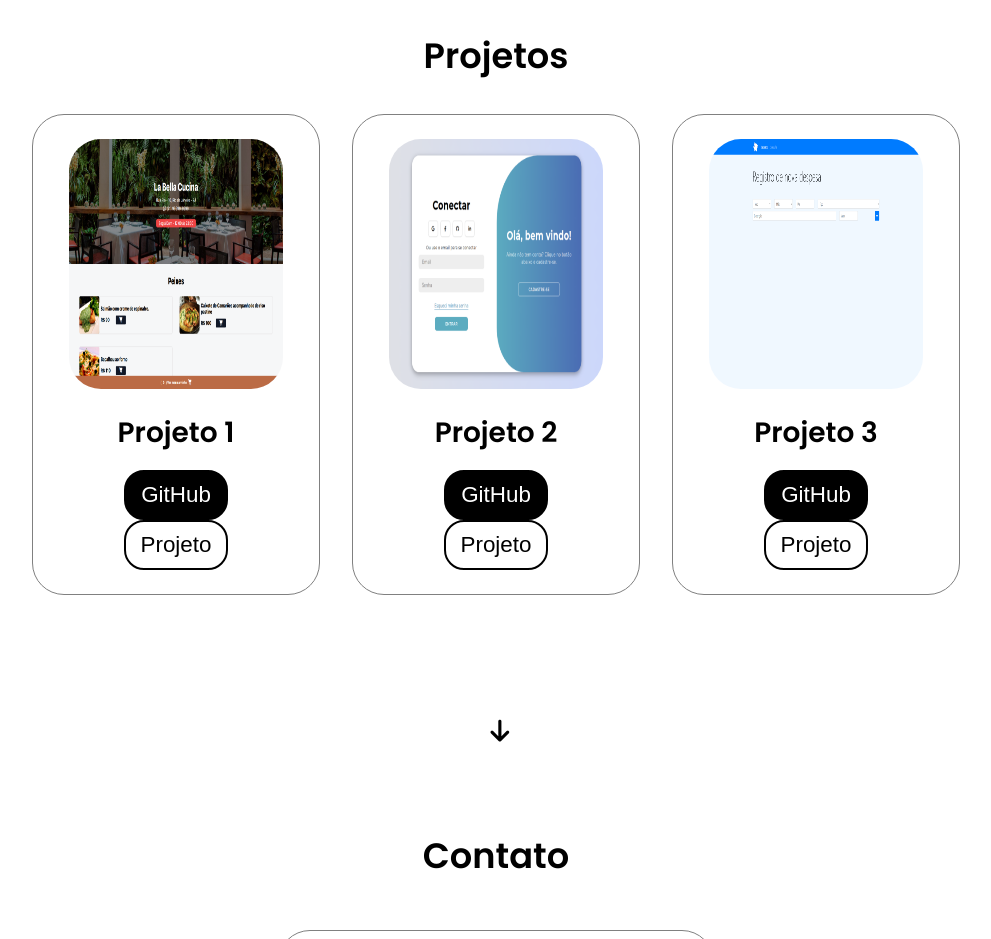
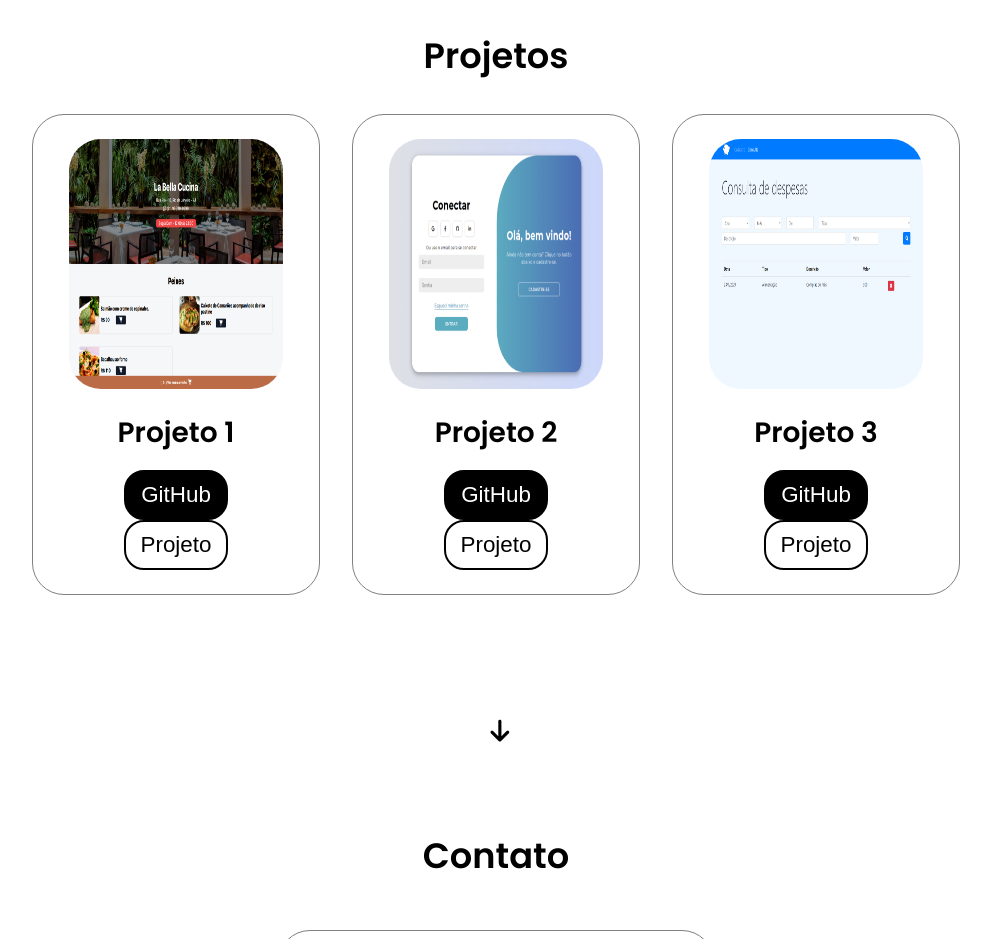
Before and after one commit to PedroLucasGarcia/Portfolio, a plain HTML site: page index.html in a window 1280 px wide. Shown: the part 2500-3439 px from the top of the page, without its empty margins (144-1135 px from the left). Drawn offline with Linux system fonts and the light colour scheme.

Commit message:
Update img

```diff
--- a/index.html
+++ b/index.html
@@ -206,7 +206,7 @@
             </div>
             <div class="containers">
                 <div>
-                    <img src="./assets/app-orcamento-pessoal.png" alt="Projeto 3" class="project-img">
+                    <img src="./assets/orcamento pessoal.png" alt="Projeto 3" class="project-img">
                 </div>
                 <h2 class="sub-title project-title">Projeto 3</h2>
                 <div>
```
Also changed, not shown: assets/orcamento pessoal.png (added).
